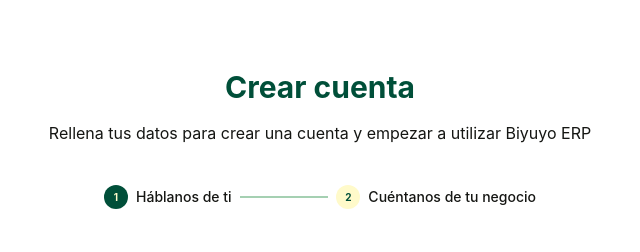
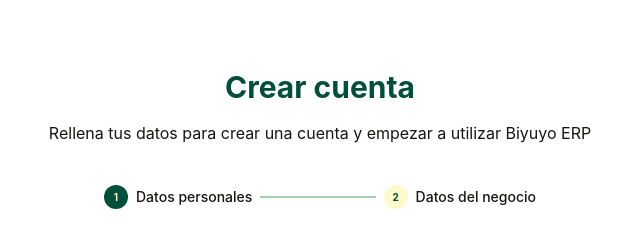
Before and after one commit to Seezly/biyuyo_erp, a Vue app in the folder frontend/: page /register in a window 1280 px wide. Shown: the top 252 px of the page, without its empty margins (320-960 px from the left). Built offline with nearby package versions, Linux system fonts and the light colour scheme.

Commit message:
feat: StepsItem component created. Component switched in Register View

```diff
--- /dev/null
+++ b/frontend/src/components/StepsItem.vue
@@ -0,0 +1,49 @@
+<script setup lang="ts">
+import { ref, watch } from 'vue'
+
+interface Step {
+	step: number
+	label: string
+}
+
+const props = defineProps<{
+	step: number
+	steps: Step[]
+}>()
+
+const step = ref<number>(props.step)
+
+watch(
+	() => props.step,
+	(newStep) => {
+		step.value = newStep
+	},
+)
+</script>
+
+<template>
+	<div class="w-md mb-8">
+		<h2 class="sr-only">Pasos</h2>
+
+		<div
+			class="relative after:absolute after:inset-x-0 after:top-1/2 after:block after:h-px after:-translate-y-1/2 after:rounded-lg after:bg-secondary"
+		>
+			<ol class="relative z-10 flex justify-between text-sm font-medium">
+				<li
+					v-for="stepItem in props.steps"
+					:key="stepItem.step"
+					class="flex items-center gap-2 p-2 bg-[#FFFFFF]"
+				>
+					<span
+						:class="step >= stepItem.step ? 'bg-primary text-white' : 'bg-white text-primary'"
+						class="size-6 rounded-full text-center text-[10px]/6 font-bold transition-colors duration-200"
+					>
+						{{ stepItem.step }}
+					</span>
+
+					<span class="hidden sm:block text-dark"> {{ stepItem.label }} </span>
+				</li>
+			</ol>
+		</div>
+	</div>
+</template>
--- a/frontend/src/pages/Auth/RegisterView.vue
+++ b/frontend/src/pages/Auth/RegisterView.vue
@@ -3,6 +3,7 @@
 
 import ButtonItem from '@/components/ui/ButtonItem.vue'
 import InputItem from '@/components/ui/InputItem.vue'
+import StepsItem from '@/components/StepsItem.vue'
 
 const step = ref<number>(1)
 </script>
@@ -15,37 +16,13 @@
 				Rellena tus datos para crear una cuenta y empezar a utilizar Biyuyo ERP
 			</p>
 		</div>
-		<div class="w-md mb-8">
-			<h2 class="sr-only">Steps</h2>
-
-			<div
-				class="relative after:absolute after:inset-x-0 after:top-1/2 after:block after:h-px after:-translate-y-1/2 after:rounded-lg after:bg-secondary"
-			>
-				<ol class="relative z-10 flex justify-between text-sm font-medium">
-					<li class="flex items-center gap-2 p-2 bg-[#FFFFFF]">
-						<span
-							:class="step >= 1 ? 'bg-primary text-white' : 'bg-white text-primary'"
-							class="size-6 rounded-full text-center text-[10px]/6 font-bold transition-colors duration-200"
-						>
-							1
-						</span>
-
-						<span class="hidden sm:block text-dark"> Háblanos de ti </span>
-					</li>
-
-					<li class="flex items-center gap-2 p-2 bg-[#FFFFFF]">
-						<span
-							:class="step >= 2 ? 'bg-primary text-white' : 'bg-white text-primary'"
-							class="size-6 rounded-full text-center text-[10px]/6 font-bold transition-colors duration-200"
-						>
-							2
-						</span>
-
-						<span class="hidden sm:block text-dark"> Cuéntanos de tu negocio </span>
-					</li>
-				</ol>
-			</div>
-		</div>
+		<StepsItem
+			:step="step"
+			:steps="[
+				{ step: 1, label: 'Datos personales' },
+				{ step: 2, label: 'Datos del negocio' },
+			]"
+		/>
 		<form action="" class="flex justify-start items-center flex-col gap-4 w-md">
 			<section class="w-full flex justify-start items-start overflow-hidden">
 				<article
```
